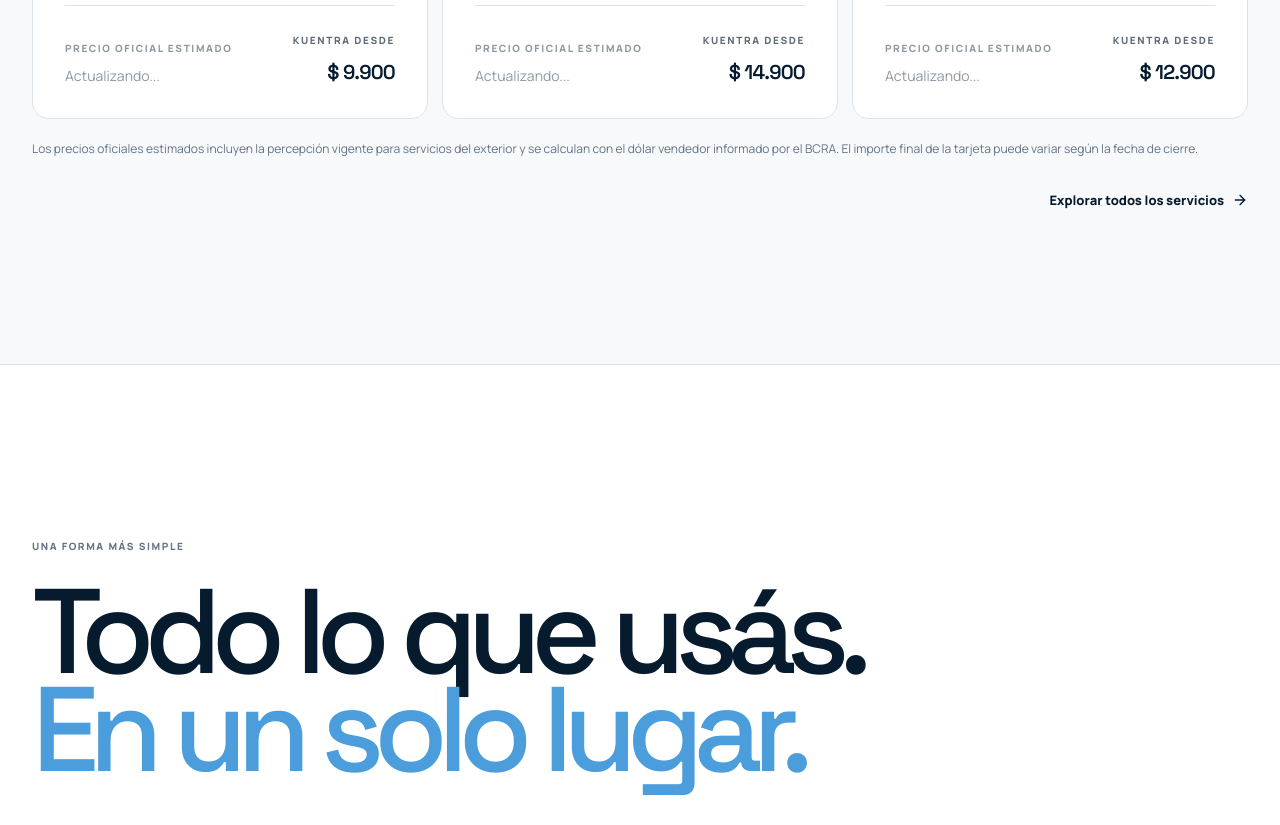
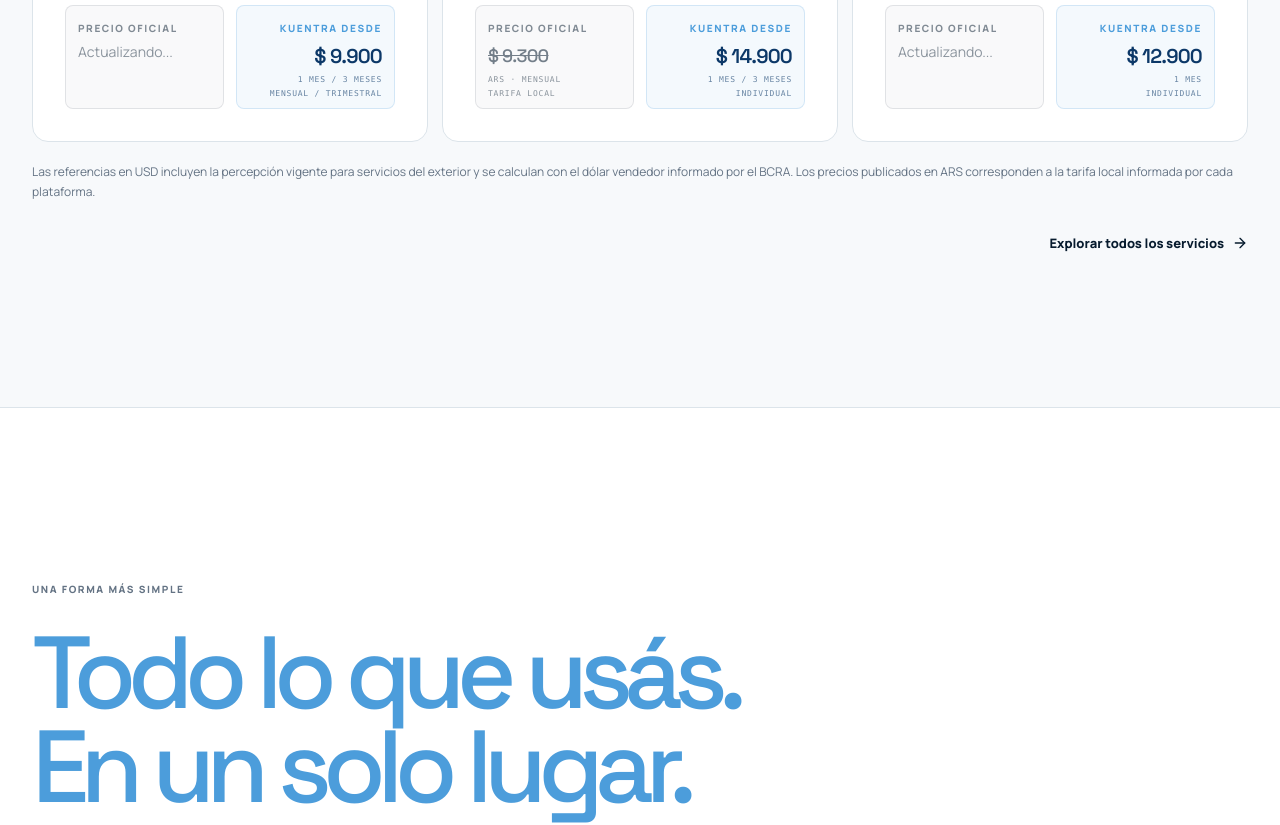
Before and after one commit to mmoschen/KUENTRA-ORGANIZATION-, a Next.js app in the folder frontend/web/: page / in a window 1280 px wide. Shown: the part 2160-2985 px from the top of the page. Built offline with nearby package versions, Linux system fonts and the light colour scheme; no server answers.

Commit message:
Actualiza precios y mejora la presentación del catálogo

```diff
--- a/frontend/web/app/globals.css
+++ b/frontend/web/app/globals.css
@@ -44,7 +44,7 @@
 .section-title { max-width: 820px; font-family: var(--font-display), sans-serif; font-size: clamp(3rem, 6.1vw, 6rem); font-weight: 500; line-height: 0.91; letter-spacing: -0.065em; }
 .section-heading-row { display: grid; align-items: end; gap: 2.5rem; padding-bottom: 2.25rem; border-bottom: 1px solid var(--line); }
 .section-intro { max-width: 440px; font-size: 16px; line-height: 1.7; color: var(--muted); }
-.brand-statement { font-family: var(--font-display), sans-serif; font-size: clamp(3.8rem, 9.4vw, 9.5rem); font-weight: 500; line-height: 0.82; letter-spacing: -0.085em; color: var(--ink); }
+.brand-statement { font-family: var(--font-display), sans-serif; font-size: clamp(3.8rem, 8vw, 8.5rem); font-weight: 500; line-height: 0.92; letter-spacing: -0.085em; color: var(--ink); }
 .brand-statement span { color: var(--brand); }
 .button { display: inline-flex; min-height: 48px; align-items: center; justify-content: center; gap: 9px; border-radius: 10px; padding: 0 19px; font-size: 13px; font-weight: 800; transition: transform 220ms ease, background-color 220ms ease, border-color 220ms ease; }
 .button:hover { transform: translateY(-2px); }
--- a/frontend/web/components/product-card.tsx
+++ b/frontend/web/components/product-card.tsx
@@ -6,17 +6,38 @@
 
 export function ProductCard({ product, index, officialDollarRate }: { product: Product; index: number; officialDollarRate?: OfficialDollarRate }) {
   const Icon = icons[product.icon];
-  const price = Math.min(...product.plans.map((plan) => plan.price));
+  const lowestPlan = product.plans.reduce((lowest, plan) => plan.price < lowest.price ? plan : lowest);
+  const price = lowestPlan.price;
+  const planNames = [...new Set(product.plans.map((plan) => plan.name))].join(" / ");
+  const planDurations = product.planOptions?.join(" / ") ?? [...new Set(product.plans.map((plan) => plan.duration))].join(" / ");
   const referencePrice = product.referencePriceUsd && officialDollarRate
     ? Math.round((product.referencePriceUsd * officialDollarRate.arsPerUsd * (1 + officialDollarRate.foreignServicePerceptionRate)) / 100) * 100
-    : undefined;
+    : product.referencePriceArs;
   const prominent = index === 0;
+  const referencePriceStyle = prominent
+    ? "border-white/12 bg-white/[0.055] text-white"
+    : "border-ink/10 bg-ink/[0.025] text-ink";
+  const kuentraPriceStyle = prominent
+    ? "border-white/15 bg-white/10 text-white"
+    : "border-brand/20 bg-brand/[0.06] text-brand-dark";
+  const referenceDetail = product.referencePriceUsd && officialDollarRate
+    ? `USD ${product.referencePriceUsd} + ${officialDollarRate.foreignServicePerceptionRate * 100}%`
+    : "ARS · mensual";
+  const referenceSource = product.referencePriceUsd ? "Dólar BCRA" : "Tarifa local";
 
   return (
     <article className={`product-card group ${prominent ? "product-card--prominent" : ""}`}>
       <div className="flex items-start justify-between gap-5">
         <span className="eyebrow !text-current/55">{product.category} / {String(index + 1).padStart(2, "0")}</span>
-        {product.badge && <span className="rounded-full border border-current/15 px-2.5 py-1 text-[10px] font-bold uppercase tracking-[0.12em]">{product.badge}</span>}
+        {product.badge && (
+          <span className={product.badge === "Más elegido"
+            ? "inline-flex items-center gap-1.5 rounded-full border border-white/70 bg-white px-3 py-1.5 text-[10px] font-extrabold uppercase tracking-[0.12em] text-brand-dark shadow-[0_8px_20px_rgba(7,27,46,0.16)]"
+            : "rounded-full border border-current/15 px-2.5 py-1 text-[10px] font-bold uppercase tracking-[0.12em]"}
+          >
+            {product.badge === "Más elegido" && <span aria-hidden="true" className="size-1.5 rounded-full bg-brand shadow-[0_0_0_3px_rgba(76,157,219,0.18)]" />}
+            {product.badge}
+          </span>
+        )}
       </div>
       <div className="mt-12 flex items-end justify-between gap-6 md:mt-16">
         <div>
@@ -30,19 +51,22 @@
           <ArrowUpRight className="size-4.5" />
         </a>
       </div>
-      <div className="mt-10 grid grid-cols-[1fr_auto] items-end gap-4 border-t border-current/12 pt-5">
-        <div>
-          <span className="eyebrow !text-current/45">Precio oficial estimado</span>
-          {referencePrice && officialDollarRate ? (
+      <div className="mt-10 grid grid-cols-2 gap-3 border-t border-current/12 pt-5">
+        <div className={`min-h-[92px] rounded-lg border px-3 py-2 ${referencePriceStyle}`}>
+          <span className="eyebrow !text-current/50">Precio oficial</span>
+          {referencePrice ? (
             <>
-              <p className="mt-2 font-display text-lg font-medium tracking-[-0.04em] opacity-55 line-through">{formatPrice(referencePrice)}</p>
-              <p className="mt-1 font-mono text-[8px] uppercase tracking-[0.12em] opacity-45">USD {product.referencePriceUsd} + {officialDollarRate.foreignServicePerceptionRate * 100}% · BCRA</p>
+              <p className="mt-1 font-display text-lg font-medium tracking-[-0.04em] opacity-55 line-through">{formatPrice(referencePrice)}</p>
+              <p className="mt-1 font-mono text-[8px] uppercase tracking-[0.1em] opacity-45">{referenceDetail}</p>
+              <p className="mt-0.5 font-mono text-[8px] uppercase tracking-[0.1em] opacity-45">{referenceSource}</p>
             </>
-          ) : <p className="mt-2 text-sm opacity-45">Actualizando...</p>}
+          ) : <p className="mt-1 text-sm opacity-45">Actualizando...</p>}
         </div>
-        <div className="text-right">
-          <span className="eyebrow !text-current/65">Kuentra desde</span>
-          <p className="mt-2 font-display text-xl font-semibold tracking-[-0.04em]">{formatPrice(price)}</p>
+        <div className={`min-h-[92px] rounded-lg border px-3 py-2 text-right ${kuentraPriceStyle}`}>
+          <span className={`eyebrow ${prominent ? "!text-brand-light" : "!text-brand"}`}>Kuentra desde</span>
+          <p className="mt-1 font-display text-xl font-semibold tracking-[-0.04em]">{formatPrice(price)}</p>
+          <p className="mt-1 font-mono text-[8px] uppercase tracking-[0.1em] opacity-60">{planDurations}</p>
+          <p className="mt-0.5 font-mono text-[8px] uppercase tracking-[0.1em] opacity-60">{planNames}</p>
         </div>
       </div>
     </article>
--- a/frontend/web/components/sections.tsx
+++ b/frontend/web/components/sections.tsx
@@ -19,7 +19,7 @@
         <div className="product-grid mt-14 md:mt-20">
           {products.map((product, index) => <ProductCard key={product.id} product={product} index={index} officialDollarRate={officialDollarRate} />)}
         </div>
-        <p className="mt-5 text-xs leading-5 text-muted">Los precios oficiales estimados incluyen la percepción vigente para servicios del exterior y se calculan con el dólar vendedor informado por el BCRA. El importe final de la tarjeta puede variar según la fecha de cierre.</p>
+        <p className="mt-5 text-xs leading-5 text-muted">Las referencias en USD incluyen la percepción vigente para servicios del exterior y se calculan con el dólar vendedor informado por el BCRA. Los precios publicados en ARS corresponden a la tarifa local informada por cada plataforma.</p>
         <div className="mt-8 flex justify-end">
           <a className="text-link" href="#contacto">Explorar todos los servicios <ArrowRight className="size-4" /></a>
         </div>
@@ -33,7 +33,10 @@
     <section className="overflow-hidden border-y border-line bg-white py-28 md:py-44">
       <div className="site-container">
         <p className="eyebrow text-muted">Una forma más simple</p>
-        <h2 className="brand-statement mt-8">Todo lo que usás.<br /><span>En un solo lugar.</span></h2>
+        <h2 className="brand-statement mt-8">
+          <span className="block">Todo lo que usás.</span>
+          <span className="block">En un solo lugar.</span>
+        </h2>
         <div className="mt-14 grid gap-8 border-t border-line pt-8 md:grid-cols-[1fr_1fr_1fr]">
           <p className="eyebrow text-muted">Kuentra / Digital services</p>
           <p className="max-w-sm text-lg leading-7 text-ink">Menos tiempo comparando opciones. Más tiempo usando herramientas que te ayudan a avanzar.</p>
--- a/frontend/web/data/products.ts
+++ b/frontend/web/data/products.ts
@@ -13,7 +13,7 @@
     shortDescription: "Tu asistente de IA para estudiar, trabajar y crear.",
     description: "Accedé a funciones avanzadas de inteligencia artificial con acompañamiento real de Kuentra.",
     plans: [
-      { id: "chatgpt-shared", name: "Compartido", duration: "1 mes", price: 12900 },
+      { id: "chatgpt-shared", name: "Compartido", duration: "1 mes", price: 12500 },
       { id: "chatgpt-individual", name: "Individual", duration: "1 mes", price: 34900 },
     ],
   },
@@ -26,9 +26,9 @@
     featured: true,
     badge: "Nuevo",
     referencePriceUsd: 19.99,
-    shortDescription: "Ideas, análisis y productividad con la IA de Google.",
+    shortDescription: "Ideas, análisis y productividad con IA. Incluye Google One.",
     description: "Una herramienta potente para investigar, redactar y resolver tareas complejas.",
-    plans: [{ id: "gemini-monthly", name: "Individual", duration: "1 mes", price: 16900 }],
+    plans: [{ id: "gemini-monthly", name: "Individual", duration: "1 mes", price: 9800 }],
   },
   {
     id: "capcut-pro",
@@ -37,7 +37,7 @@
     category: "Diseño",
     icon: "scissors",
     featured: true,
-    referencePriceUsd: 9.99,
+    referencePriceUsd: 19.99,
     shortDescription: "Edición profesional para contenido y redes sociales.",
     description: "Creá videos más rápido con herramientas premium de edición y recursos exclusivos.",
     plans: [
@@ -52,10 +52,11 @@
     category: "Diseño",
     icon: "palette",
     featured: true,
-    referencePriceUsd: 120,
+    referencePriceArs: 9300,
+    planOptions: ["1 mes", "3 meses"],
     shortDescription: "Diseñá piezas claras, rápidas y listas para publicar.",
     description: "Plantillas, recursos premium y herramientas de marca para todos tus proyectos.",
-    plans: [{ id: "canva-year", name: "Individual", duration: "12 meses", price: 14900 }],
+    plans: [{ id: "canva-monthly", name: "Individual", duration: "1 mes", price: 14900 }],
   },
   {
     id: "perplexity-pro",
@@ -67,7 +68,7 @@
     referencePriceUsd: 20,
     shortDescription: "Investigá con fuentes y encontrá respuestas precisas.",
     description: "Búsqueda avanzada asistida por IA para aprender, comparar y decidir mejor.",
-    plans: [{ id: "perplexity-monthly", name: "Pro", duration: "1 mes", price: 12900 }],
+    plans: [{ id: "perplexity-monthly", name: "Individual", duration: "1 mes", price: 12900 }],
   },
 ];
 
```
Also changed, not shown: 1 other file (tests, documents, lock files or other folders).
